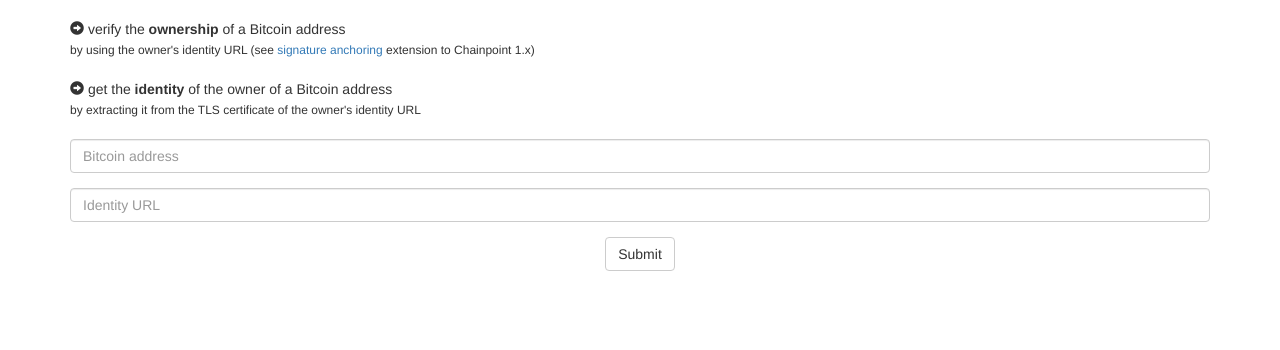
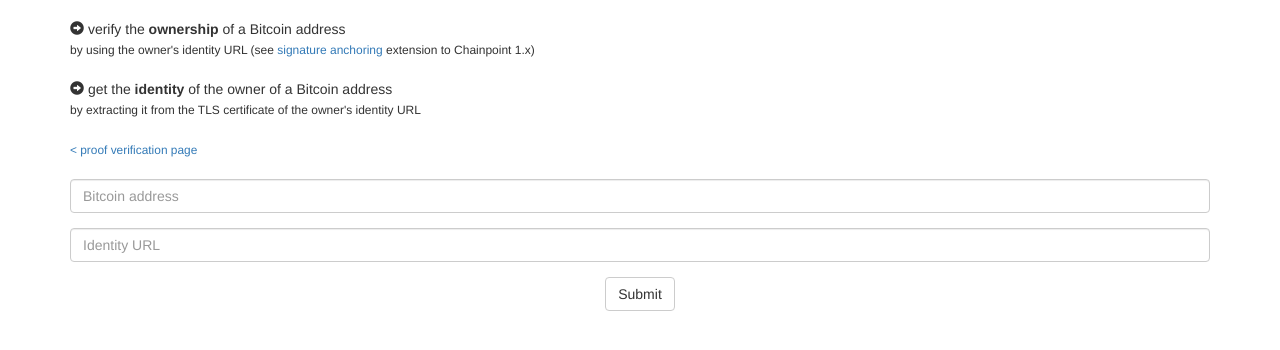
Before and after one commit to woleet/btcproof.info, a website: page static/identity.html in a window 1280 px wide. Shown: the part 120-470 px from the top of the page. Drawn offline with nearby package versions, Linux system fonts and the light colour scheme.

Commit message:
Links added to navigate between pages

```diff
--- a/static/identity.html
+++ b/static/identity.html
@@ -29,13 +29,21 @@
 </div>
 
 <div class="container">
+
     <span class="glyphicon glyphicon-circle-arrow-right"></span>
     verify the <strong>ownership</strong> of a Bitcoin address<br>
     <span style="font-size: 12px;">by using the owner's identity URL (see <a href="https://medium.com/@woleet/beyond-data-anchoring-bee867d9be3a">signature anchoring</a> extension to Chainpoint 1.x)</span>
+
     <br><br>
+
     <span class="glyphicon glyphicon-circle-arrow-right"></span>
     get the <strong>identity</strong> of the owner of a Bitcoin address<br>
     <span style="font-size: 12px;">by extracting it from the TLS certificate of the owner's identity URL</span>
+
+    <br><br>
+
+    <small><a href="/proof">< proof verification page</a></small>
+
 </div>
 
 <br>
```
Also changed, not shown: static/proof.html (renamed from static/index.html, +8 -0 lines), 1 other file.
